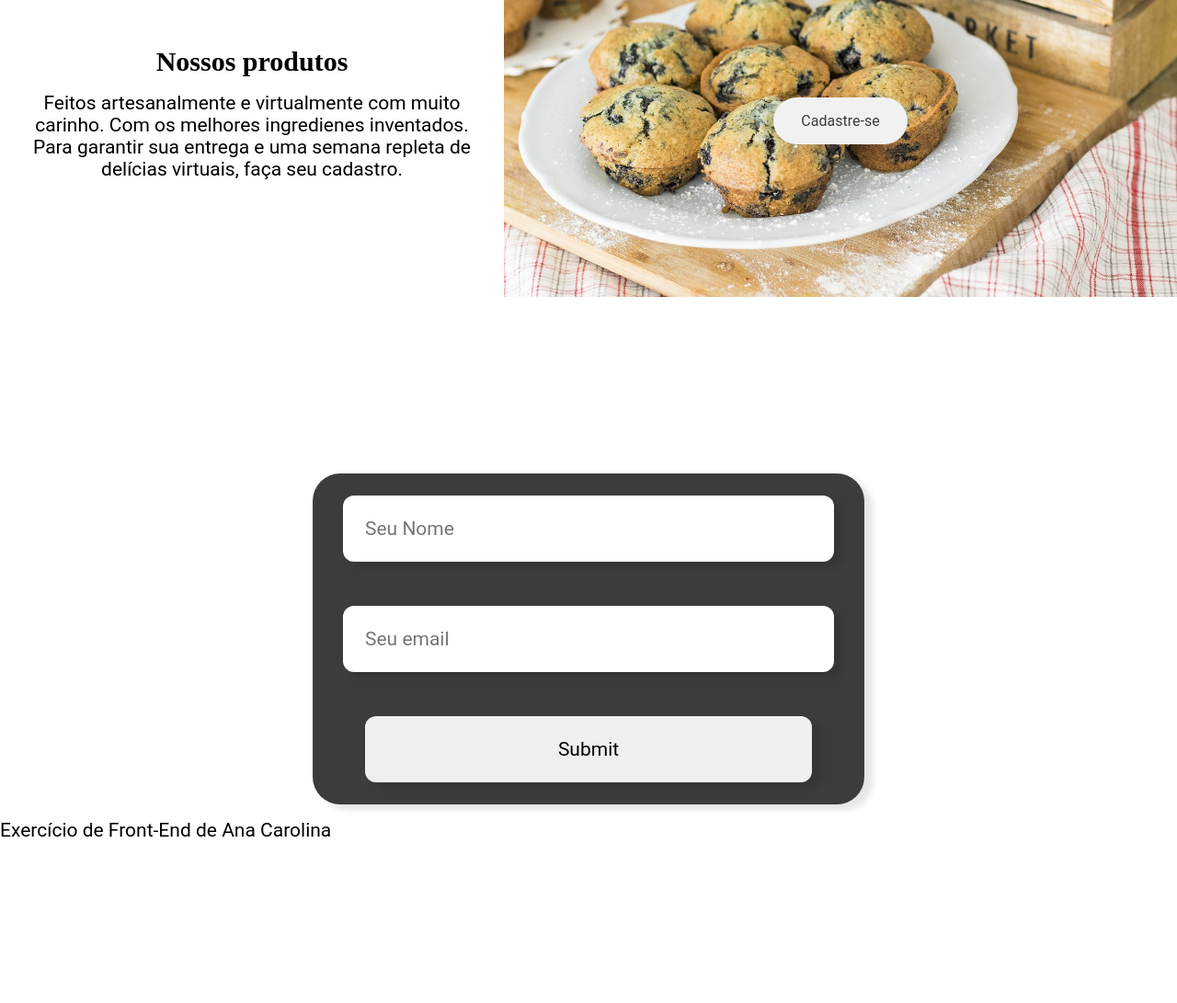
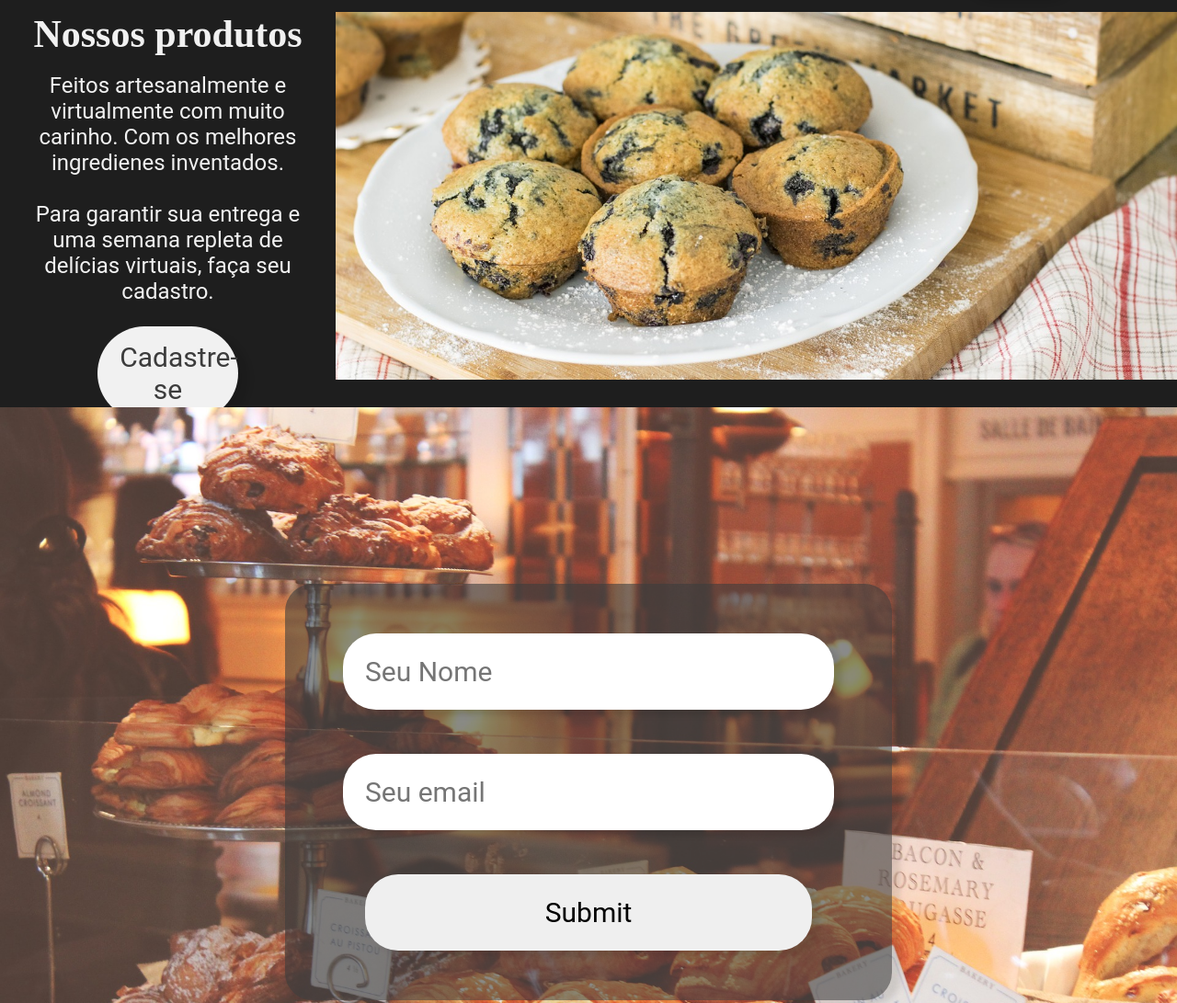
Before and after one commit to ana-nicolay/landing-page, a plain HTML site: page index.html in a window 1280 px wide. Shown: the part 1277-2368 px from the top of the page at 92% size. Before the commit the page ends 2192 px from the top, so only its background shows below. Drawn offline with Linux system fonts and the light colour scheme.

Commit message:
style correction

```diff
--- a/index.html
+++ b/index.html
@@ -2,10 +2,8 @@
 <html>
 <head>
 	<meta charset="utf-8">
-	<meta >
 	<title></title>
 	<link rel="stylesheet" type="text/css" href="style.css" />
-
 </head>
 <body>
 	<header id="header" class="hero-image">
@@ -14,38 +12,36 @@
 			<p id="hero-text">Semana promocional dos pães. <br> Da nossa casa para sua casa.</p>
 		</div>
 	</header>
-	<section>
+	<section class="store">
 		<div class="product-wrap">
-			<div class="product-image" id="myStoreDiv">
-				<button class="btn-subscribe" href="">Cadastre-se</button>
+			<div class="image-one" id="myStoreDiv">
 			</div>
 			<div class="product-text" id="myStoreTextDiv">
-				<h2>A loja de pães</h2>
-				<p>A loja é a melhor loja e vamos te oferecer descontos exclusivos. Nós temos assinaturas especiais para nossos clientes. <br> Faça seu cadastro para receber nossa divulgação da semana dos pães!</p>
+				<h3>A loja de pães</h3>
+				<p>A loja é a melhor loja e vamos te oferecer descontos exclusivos. Nós temos assinaturas especiais para nossos clientes.<br><br> Faça seu cadastro para receber nossa divulgação da semana dos pães!</p>
+				<button class="btn-subscribe" href="">Cadastre-se</button>
 			</div>
 		</div>
 		<div class="product-wrap">
 			<div class="product-text" id="myProductTextDiv">
 				<h3>Nossos produtos</h3>
-				<p>Feitos artesanalmente e virtualmente com muito carinho. Com os melhores ingredienes inventados. <br> Para garantir sua entrega e uma semana repleta de delícias virtuais, faça seu cadastro.</p>
-			</div>
-			<div class="product-image" id="myProductDiv">
+				<p>Feitos artesanalmente e virtualmente com muito carinho. Com os melhores ingredienes inventados. <br><br>  Para garantir sua entrega e uma semana repleta de delícias virtuais, faça seu cadastro.</p>
 				<button class="btn-subscribe" href="">Cadastre-se</button>
 			</div>
+			<div class="image-two" id="myProductDiv">
+			</div>
 		</div>
-		<div id="cadastro" class="product-wrap">
+		<div id="cadastro" class="product-wrap hero-image">
 			<form id="form">
 				<input id= "nome" type="text" name="nome" placeholder="Seu Nome">
 				<input id ="email" type="text" name="email" placeholder="Seu email">
 				<input id= "submit" type="submit" name="enviar">
 			</form>
 		</div>
-		</div>
 	</section>
 	<footer>
 		<p>Exercício de Front-End de Ana Carolina</p>
 	</footer>
-
 </body>
 <script type="text/javascript" src="script.js"></script>
 </html>
--- a/style.css
+++ b/style.css
@@ -1,28 +1,35 @@
 *{
 	margin: 0;
   	padding: 0;
-	font-size: 21px;
+	font-size: 30px;
 	font-family: Roboto, Bebas Neue, Arial, sans-serif;
 }
 
+body, html{
+	height: 100%;
+}
+
 h3{
-	font-size: 30px;
-	font-family: Dancing Script, Pacifico, Cookie;
+	font-size: 42px;
+	font-family: Caveat, Dancing Script, Pacifico, Cookie;
 }
 
 p{
-	margin-top: 16px;
+	margin-top: 18px;
+	font-size: 24px;
 }
 
 
 .hero-image{
 	background-image: url("vitrine-breads.jpg");
 	background-color: #ccc;
+	/* Create the parallax scrolling effect */
+	background-attachment: fixed;
 	background-repeat: no-repeat;
 	background-position: center;
 	background-size: cover;
 	position:  relative;
-	height: 100vh;
+	height: 100%;
 }
 
 #hero-box{
@@ -34,7 +41,7 @@ p{
   	/*display: flex;
  	flex-direction: column;
  	justify-content: center;*/
-  	border:  1px solid;
+  	border: none;
   	border-color: rgba(90, 90, 90, 0.30);
   	background-color: rgba(90, 90, 90, 0.15);
   	box-shadow: 5px 5px 5px rgba(0, 0, 0, 0.1);
@@ -50,8 +57,11 @@ p{
 
 #hero-text{
 	font-size: 36px;
+	position: relative;
 	text-align: center;
-	position: relative;
+}
+.store{
+	background-color: rgb(30, 30, 30);
 }
 
 .product-wrap{
@@ -64,38 +74,50 @@ p{
     justify-content: center;
 }
 
-.product-image{
+.image-one{
+	background-image: url("bread.jpg");
+	background-position: center;
+	background-repeat: no-repeat;
+	background-size:  cover;
+	height: 50vh;
+	width: 75%;
+}
+
+.image-two{
 	background-image: url("blueberry-muffins.jpg");
 	background-position: center;
 	background-repeat: no-repeat;
 	background-size:  cover;
 	height: 50vh;
-	width: 60%;
+	width: 75%;
 }
 
 .product-text{
-	width: 40%;
+	color:  #f1f1f1;
+	width: 25%;
+	height: 50vh;
 	padding: 30px;
-
 }
 
 .btn-subscribe{
 	position:  relative;
-	margin: 25% auto;
-	width:  20%;
+	margin: 24px;
+	width:  50%;
 	background-color: #f1f1f1;
 	color: rgba(60, 60, 60, 1.0);
- 	font-size: 16px;
-	padding: 16px 30px;
+	padding: 16px 24px;
 	border: 3px rgba(60, 60, 60, 1.0);
 	cursor: pointer;
 	border-radius: 120px;
 	text-align: center;
+	box-shadow: 12px 6px 6px rgba(0, 0, 0, 0.1);
 }
 
 .btn-subscribe:hover {
   background-color: rgba(60, 60, 60, 1.0);
   color: white;
+  border:  2px solid;
+  border-color: #f1f1f1;
 }
 
 #myStoreDiv{order: 1;}
@@ -103,14 +125,11 @@ p{
 #myProductDiv {order: 4;}
 #myProductTextDiv {order: 3;}
 
-.product-wrap#cadastro{
-	margin-top: 15%;
-}
-
 form {
-	background: rgba(60, 60, 60, 1.0);
+	background-color: rgba(60, 60, 60, 0.6);
 	border-radius: 30px;
-	margin:  auto;
+	margin:  15% auto;
+	padding:  30px;
 	width:  600px;
 	display:  grid;
 	box-shadow: 9px 6px 6px rgba(0, 0, 0, 0.1);
@@ -121,7 +140,15 @@ input{
 	margin:  24px auto;
 	heigth:  30px;
 	border:  3px #333;
-	border-radius: 12px;
+	border-radius: 36px;
 	padding:  24px;
 	box-shadow: 9px 6px 6px rgba(0, 0, 0, 0.1);
 }
+
+footer{
+	text-align: center;
+    align-items: center;
+    background-color: rgba(60, 60, 60, 1.0);
+  	color: white;
+  	padding: 24px;
+}
```
Also changed, not shown: bread.jpg (added).
